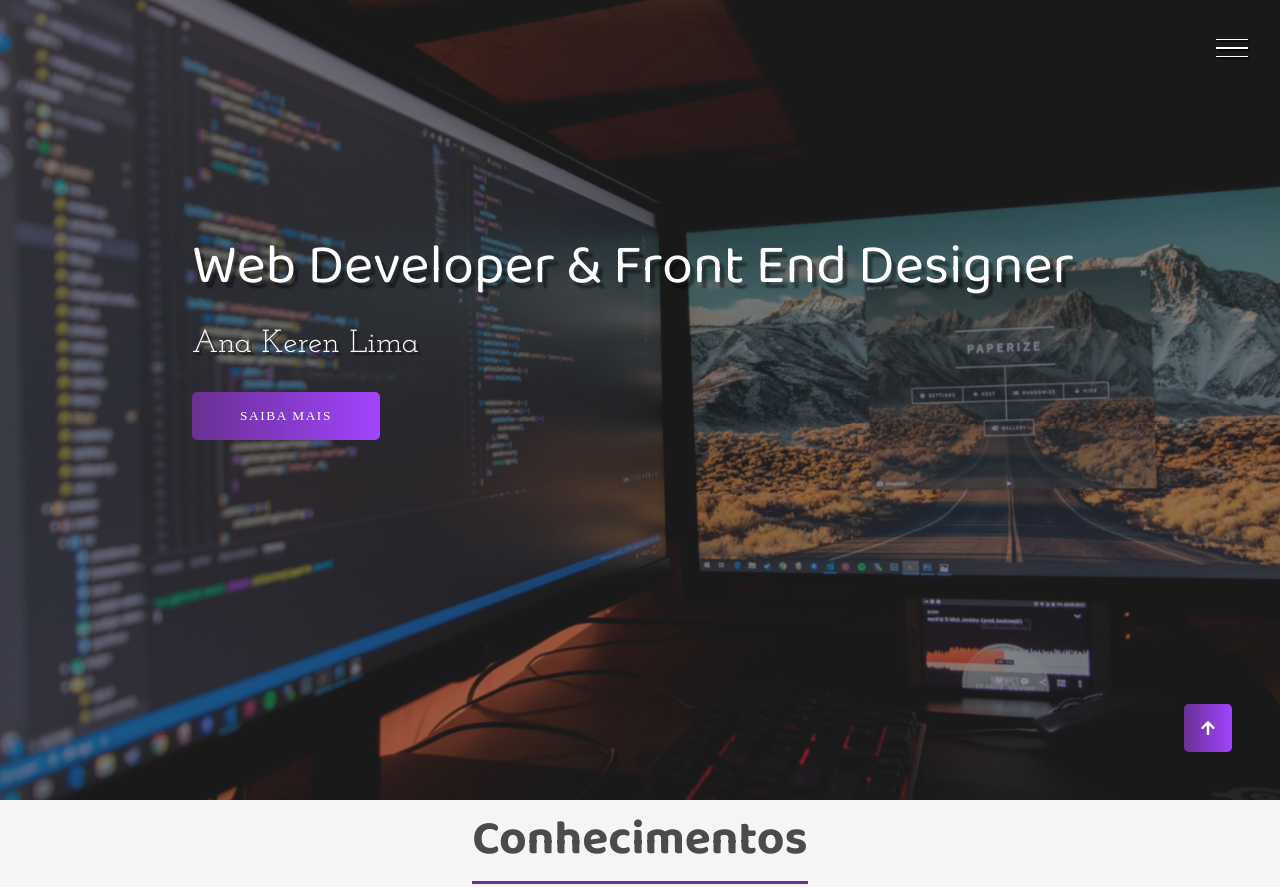
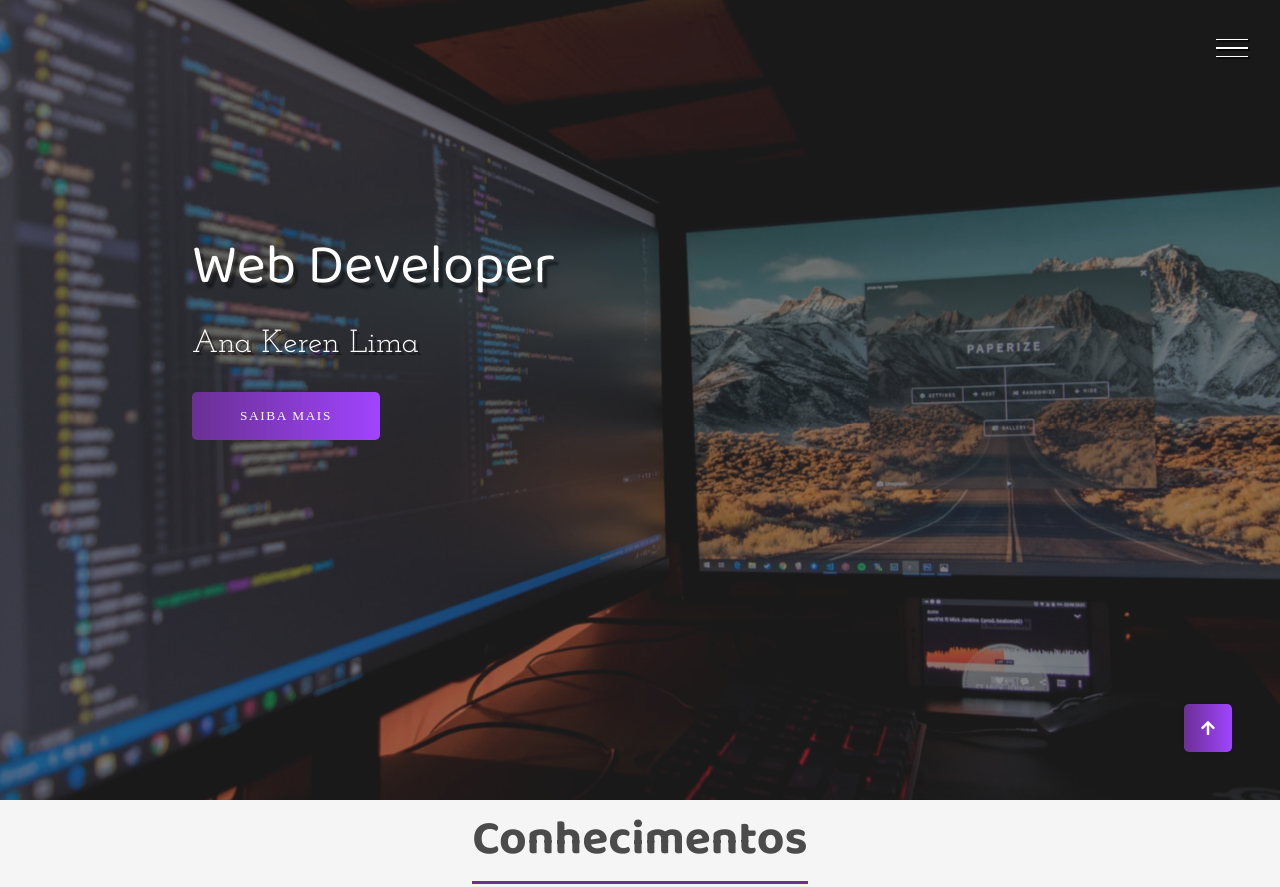
Before and after one commit to Anakeren1996/portifolio, a plain HTML site: page index.html in a window 1280 px wide. Shown: the top 887 px of the page. Drawn offline with Linux system fonts and the light colour scheme; files whose address does not match are found by name.

Commit message:
Orçamento Final

```diff
--- a/index.html
+++ b/index.html
@@ -29,7 +29,7 @@
         </div>
 
         <div class="banner">
-            <h1>Web Developer & Front End Designer</h1>
+            <h1>Web Developer</h1>
             <p>Ana Keren Lima</p>
             <button>Saiba mais</button>
         </div>
--- a/style.css
+++ b/style.css
@@ -488,7 +488,6 @@ padding: 1rem 3rem 3rem 3rem;
 .field-label{
     position: absolute;
     left: 0;
-    top: 2rem;
     font-size: 1rem;
     font-family: var(--font-secundary);
     text-transform: uppercase;
```
